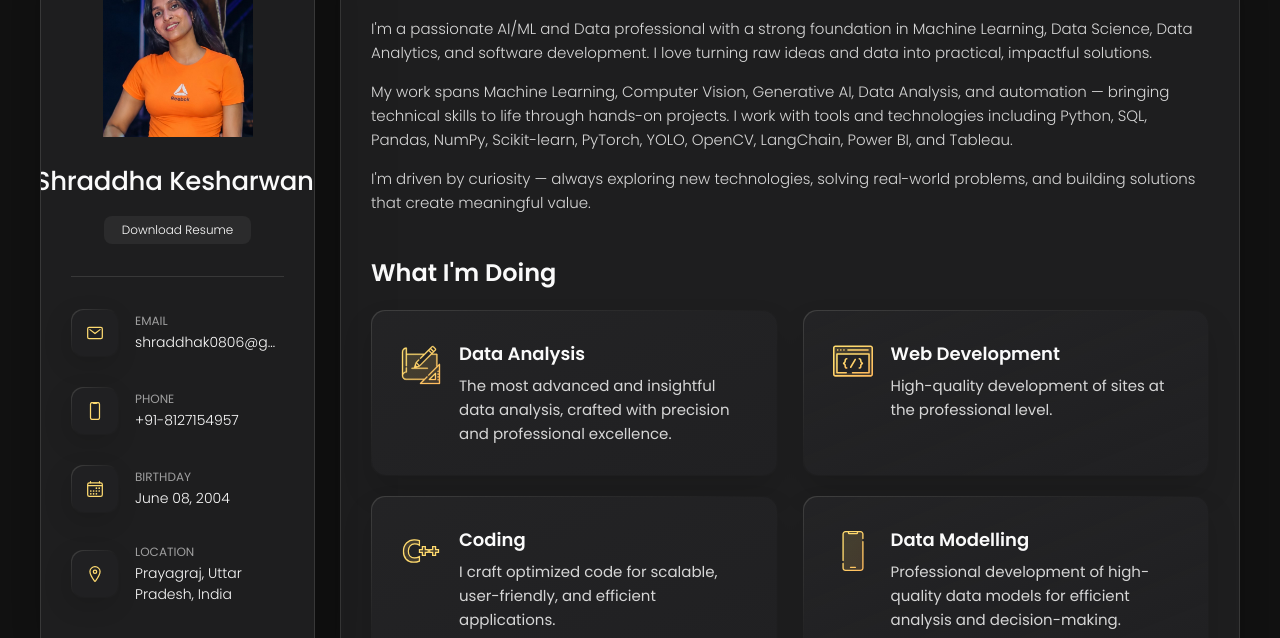
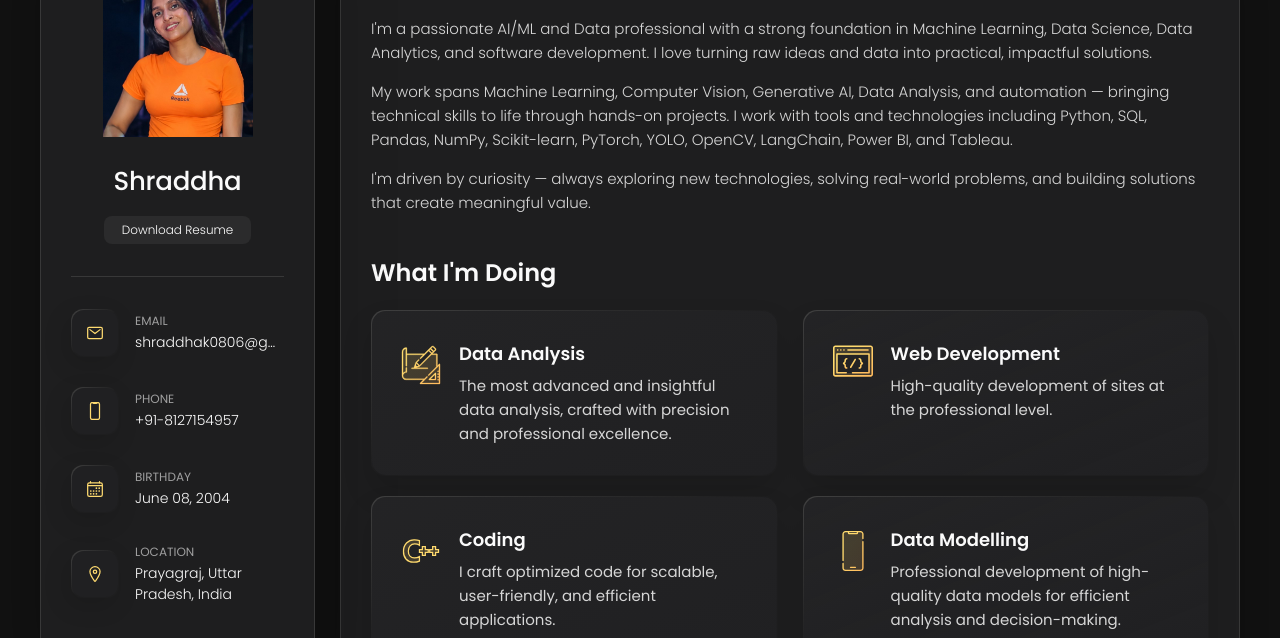
Before and after one commit to shraddha12219704/portfolio, a plain HTML site: page index.html in a window 1280 px wide. Shown: the part 162-800 px from the top of the page. Drawn offline with nearby package versions, Linux system fonts and the light colour scheme.

Commit message:
remove last name

```diff
--- a/index.html
+++ b/index.html
@@ -26,7 +26,7 @@
         </figure>
 
         <div class="info-content">
-          <h1 class="name" title="Shraddha">Shraddha Kesharwani</h1>
+          <h1 class="name" title="Shraddha">Shraddha</h1>
           <a href="./assets/resume/cv2_project (2).pdf" download>
             <p class="title">Download Resume</p>
           </a>
```
